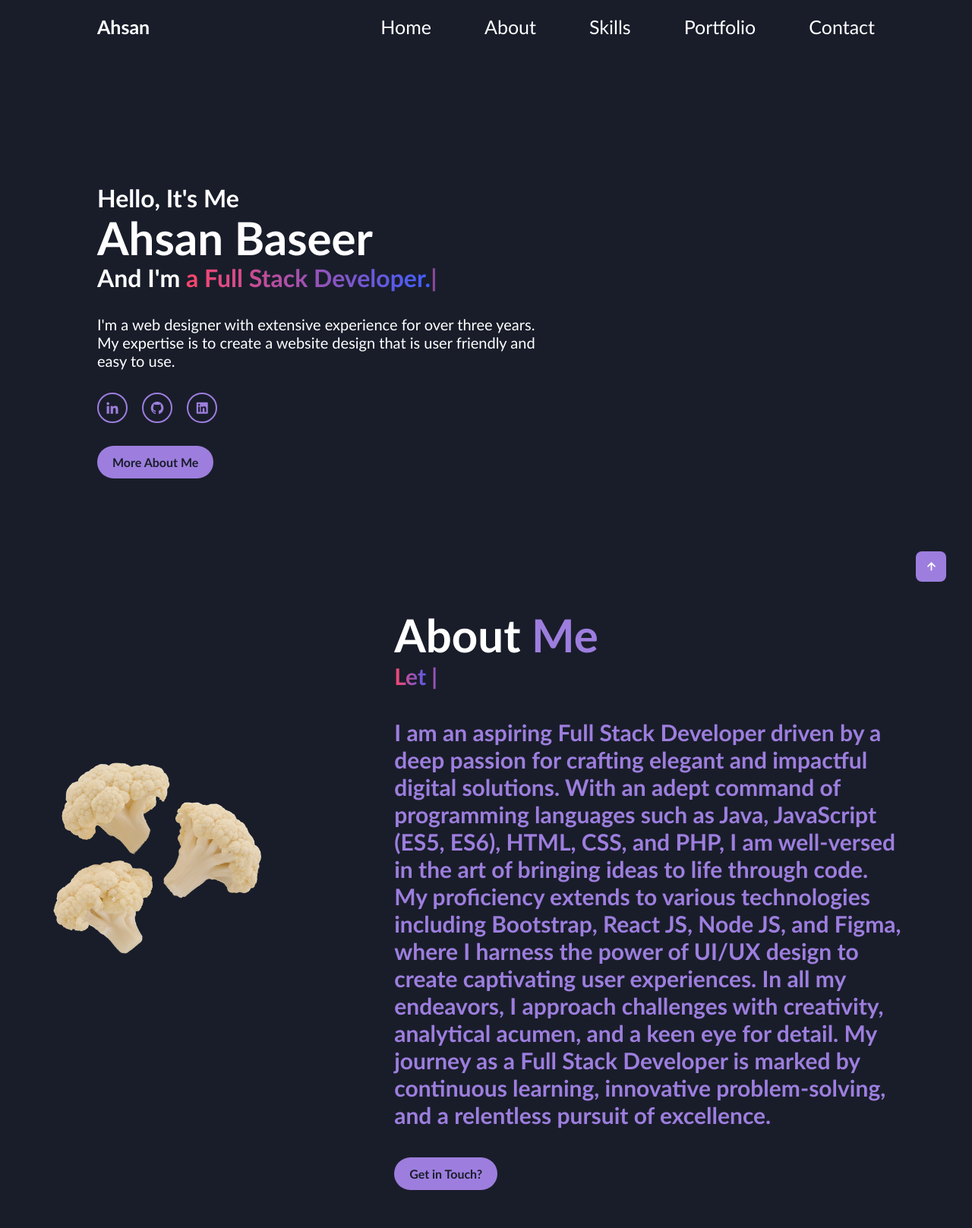
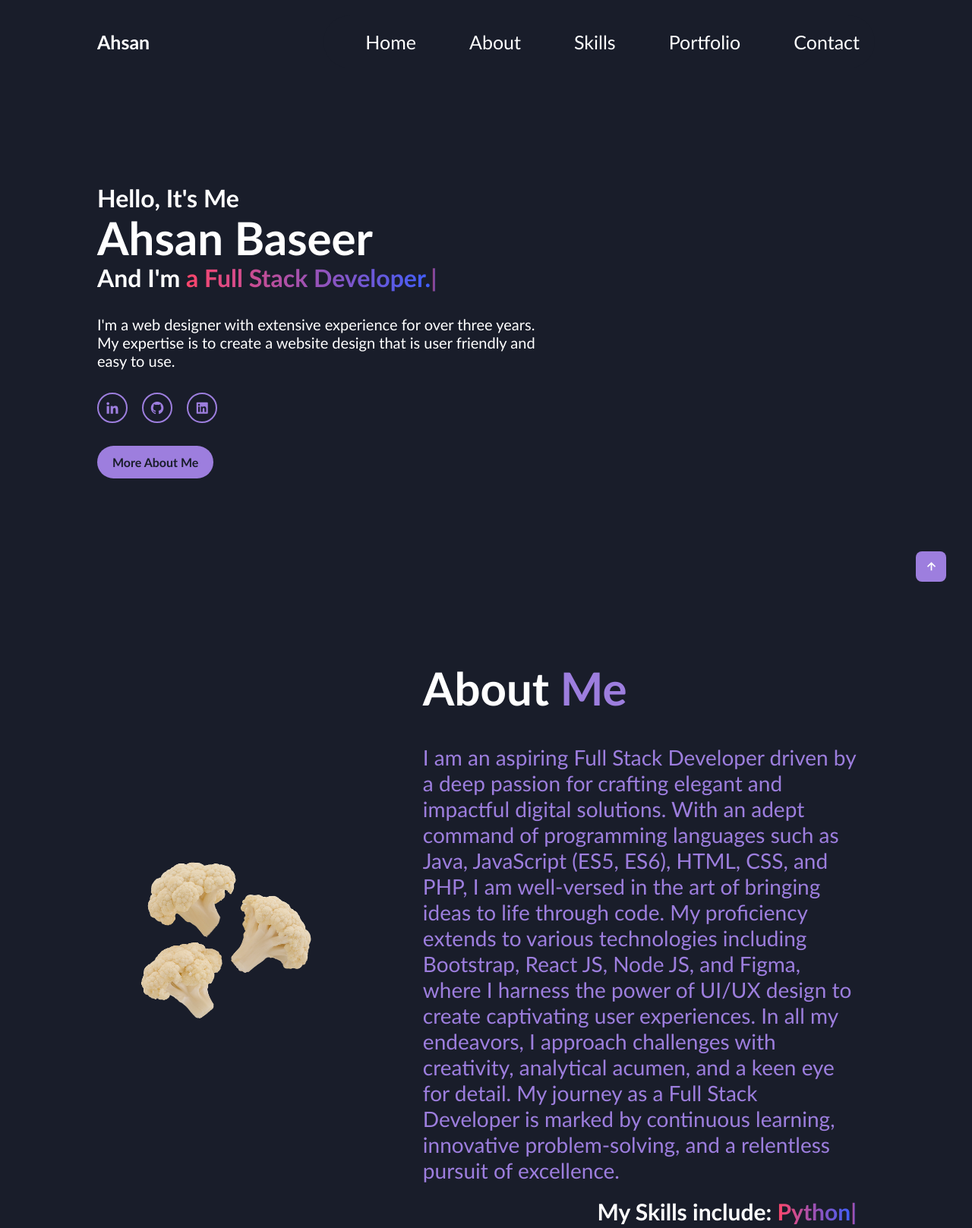
Before and after one commit to Ahsan725/Ahsan, a plain HTML site: page index.html in a window 1280 px wide. Shown: the top 1617 px of the page at 76% size. Drawn offline with nearby package versions, Linux system fonts and the light colour scheme.

Commit message:
stable built 1.9

```diff
--- a/index.html
+++ b/index.html
@@ -13,12 +13,12 @@
         <nav class="navbar">
                 <li><a href="#home">Home</a></li>
                 <li><a href="#about">About</a></li>
-                <li><a href="#services">Skills</a></li>
+                <li><a href="#skills">Skills</a></li>
                 <li><a href="#project">Portfolio</a></li>
                 <li><a href="#contact">Contact</a></li>
         </nav>
     </header>
-    <section class="home">
+    <section class="home" id="home">
         <div class="home-content">
             <h3>Hello, It's Me</h3>
             <h1 class="nm">Ahsan Baseer</h1>
@@ -40,6 +40,7 @@
         <div>
             <span class="home-imgHover"></span>
         </div>
+
     </section>
 
     <section class="about" id="about">
@@ -48,17 +49,20 @@
         </div>
         <div class="about-text">
             <h2>About <span>Me</span></h2>
-            <h3><span class="text1"></span></h3>
+
             <br>
             <br>
             <h3 class="about-main">I am an aspiring Full Stack Developer driven by a deep passion for crafting elegant and impactful digital solutions. With an adept command of programming languages such as Java, JavaScript (ES5, ES6), HTML, CSS, and PHP, I am well-versed in the art of bringing ideas to life through code. My proficiency extends to various technologies including Bootstrap, React JS, Node JS, and Figma, where I harness the power of UI/UX design to create captivating user experiences. In all my endeavors, I approach challenges with creativity, analytical acumen, and a keen eye for detail. My journey as a Full Stack Developer is marked by continuous learning, innovative problem-solving, and a relentless pursuit of excellence. </h3>
+            <br>
+            <h3 align=right style="font-size: 30;">My Skills include:  <span class="text1"></span></h3>
+
             <br><br>
-            <a href="#" class="btn-box">Get in Touch?</a>
+            <a href="#contact" class="btn-box">Get in Touch?</a>
         </div>
     </section>
 
     <section>
-        <div class="services" id="services">
+        <div class="services" id="skills">
             <div class="container">
                 <h1 class="sub-title"> My <span>Services</span></h1>
                 <div class="services-list">
@@ -92,12 +96,8 @@
                     </div>
                 </div>
             </div>
-        </div>
-    </section>
-
-
             <section>
-        <div class="services" id="services">
+                <div class="services" id="skills">
                     <div class="container">
                         <h1 class="sub-title">My <span>Skills</span></h1>
                         <div class="services-list1">
@@ -158,6 +158,13 @@
                     </div>
                 </div>
             </section>
+
+
+        </div>
+    </section>
+
+
+
     <!-- <section>
         <div class="container1" id="Skills">
             <h1 class="heading1">Technical Skills</h1>
@@ -203,7 +210,7 @@
     </section> -->
 
     <section>
-        <div id="portfolio" id="project">
+        <div class="portfolio"  id="portfolio" id="project">
             <div class="main-text" id="project">
                 <h2>Latest <span>Projects</span></h2>
                 <div class="row">
--- a/main.js
+++ b/main.js
@@ -12,8 +12,15 @@ var typed = new Typed(".text", {
 
 var typed1 = new Typed(".text1", {
   strings: [
-    "Hello!",
-    "Let me briefly introduce myself."
+    "Java.",
+    "Python.",
+    "HTML.",
+    "JavaScript.",
+    "CSS.",
+    "React.",
+    "Node.js.",
+    "Express.js.",
+    "MySQL.",
   ],
   typeSpeed: 100,
   backSpeed: 70,
--- a/styles.css
+++ b/styles.css
@@ -48,7 +48,10 @@ body{
     align-items: center;
     list-style: none; /* Remove default list bullets */
     margin: 0;
-    padding: 0;
+    padding: 20px;
+    background: #191d2a;
+    box-shadow: #fff;
+    border-radius: 100px;
   }
 
   .navbar li {
@@ -183,6 +186,12 @@ body{
     align-items: center;
     gap: 1.5rem;
     margin-right: 5%;
+    align-items: center;
+    padding: 70px 10% 0;
+    position: relative;
+    width: 100%;
+    justify-content: space-between;
+    height: 100vh;
 }
 .about-img img{
     padding-bottom: 20%;
@@ -574,7 +583,8 @@ body{
 }
 .about-text h3 span{
     /* color: var(--secondary-color); */
-    font-size: 30px;
+    font-size: 40px;
+    font-weight: bolder;
      /* text-shadow:  0 0 40px var(--secondary-color);  */
     background: linear-gradient(90deg, #FC466B 0%, #3F5EFB 100%);
     -webkit-background-clip: text;
@@ -583,10 +593,18 @@ body{
 }
 .about-main {
     color: var(--secondary-color);
-    font-size: 30px;
+    font-size: 28px;
+    font-weight: 500;
      /* text-shadow:  0 0 40px var(--secondary-color);  */
     /* background: linear-gradient(90deg, #FC466B 0%, #3F5EFB 100%);
     -webkit-background-clip: text;
     -webkit-text-fill-color: transparent;
     font-size: 30px; */
 }
+.portfolio{
+    position: relative;
+    width: 100%;
+    justify-content: space-between;
+    padding: 15%;
+
+}
```
Lines whose indentation alone changed are shown as unchanged.
